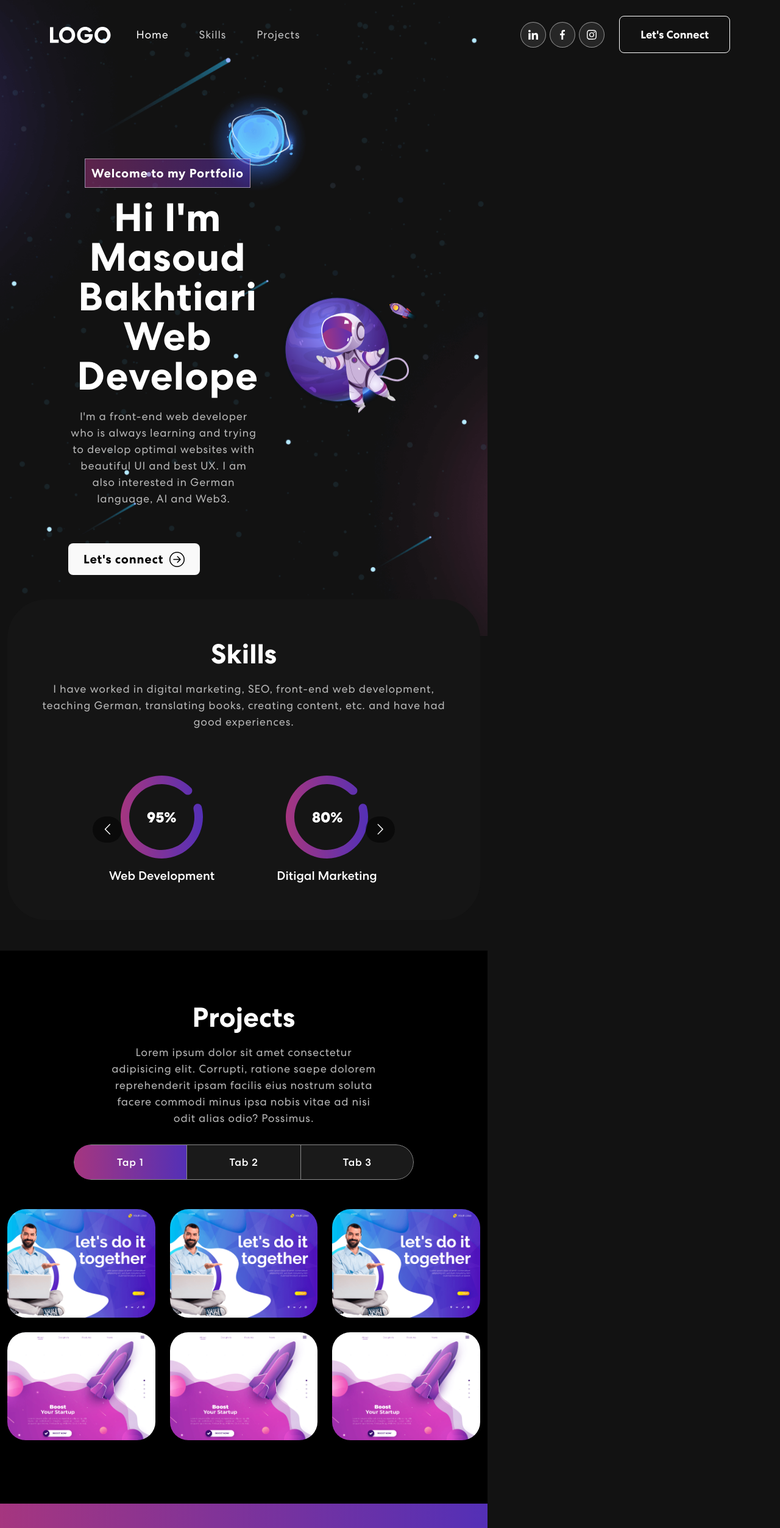
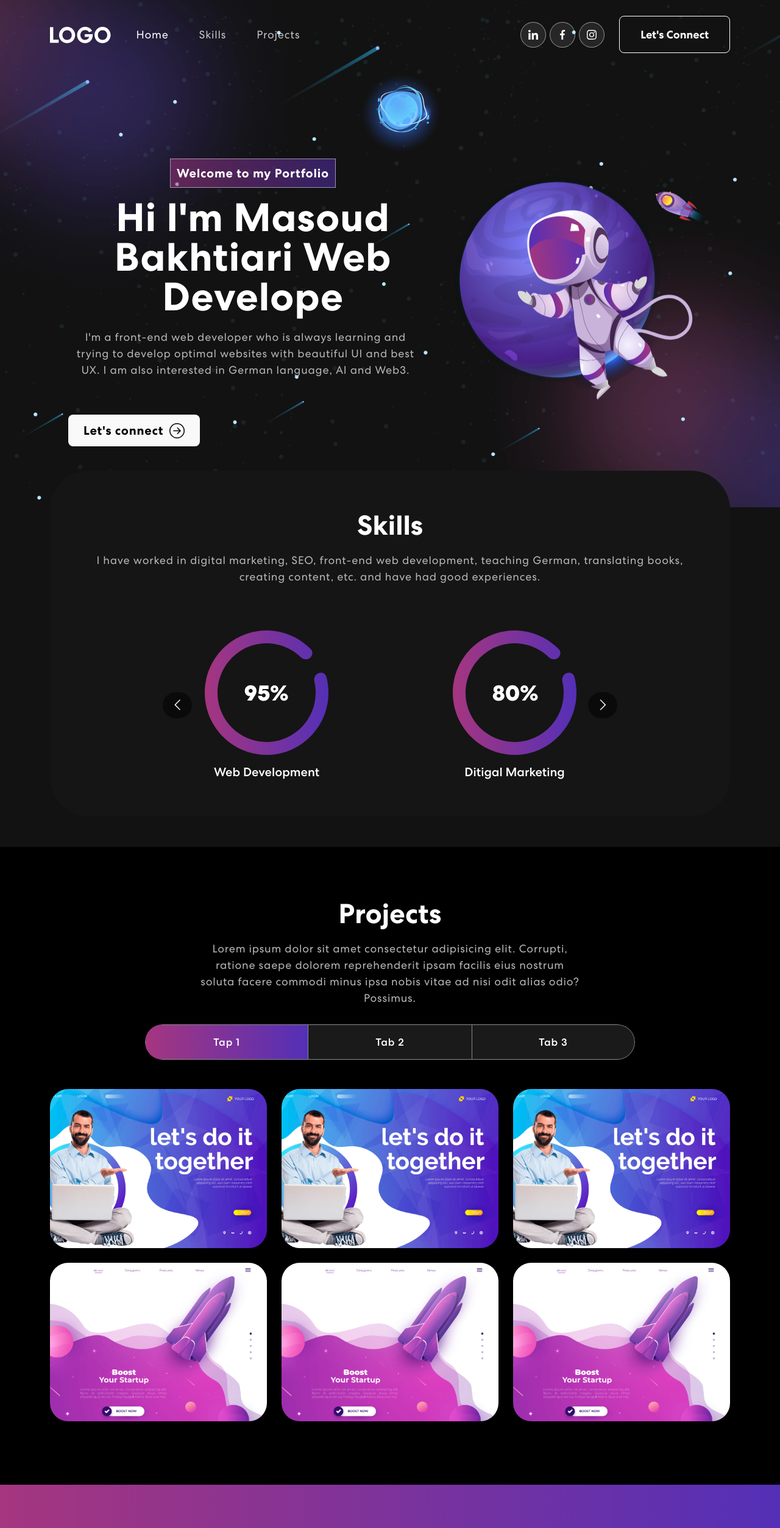
Before and after one commit to Masoudbkhti/portfolio, a React (Vite) app: page / in a window 1280 px wide. Shown: the top 2506 px of the page at 61% size. Built offline with nearby package versions, Linux system fonts and the light colour scheme.

Commit message:
fixed bug - width for all section set to 100%

```diff
--- a/src/App.css
+++ b/src/App.css
@@ -29,7 +29,7 @@ html {
 
 .App {
   text-align: center;
-  width: 100vh;
+  width: 100%;
 }
 .App-logo {
   height: 40vmin;
@@ -281,6 +281,7 @@ nav.navbar .navbar-toggler[aria-expanded="true"] .navbar-toggler-icon {
 
 /************ Banner Css ************/
 .banner {
+  width: 100%;
   margin-top: 0;
   padding: 260px 100px 100px 100px;
   background-image: url("./assets/img/banner-bg.png");
@@ -355,6 +356,7 @@ nav.navbar .navbar-toggler[aria-expanded="true"] .navbar-toggler-icon {
 
 /************ Skills Css ************/
 .skill {
+  width: 100%;
   padding: 0 0 50px 0;
   position: relative;
 }
@@ -395,6 +397,7 @@ nav.navbar .navbar-toggler[aria-expanded="true"] .navbar-toggler-icon {
 
 /************ Projects Css ************/
 .project {
+  width: 100%;
   padding: 80px 0;
   position: relative;
   background-color: black;
@@ -521,6 +524,7 @@ nav.navbar .navbar-toggler[aria-expanded="true"] .navbar-toggler-icon {
 
 /************ Projects Css ************/
 .contact {
+  width: 100%;
   background: linear-gradient(90.21deg, #aa367c -5.91%, #4a2fbd 111.58%);
   padding: 60px 0 200px 0;
 }
@@ -597,6 +601,7 @@ nav.navbar .navbar-toggler[aria-expanded="true"] .navbar-toggler-icon {
 
 /************ Footer Css ************/
 .footer {
+  width: 100%;
   padding: 0 0 50px 0;
   background-image: url("./assets/img/footer-bg.png");
   background-position: center center;
```
